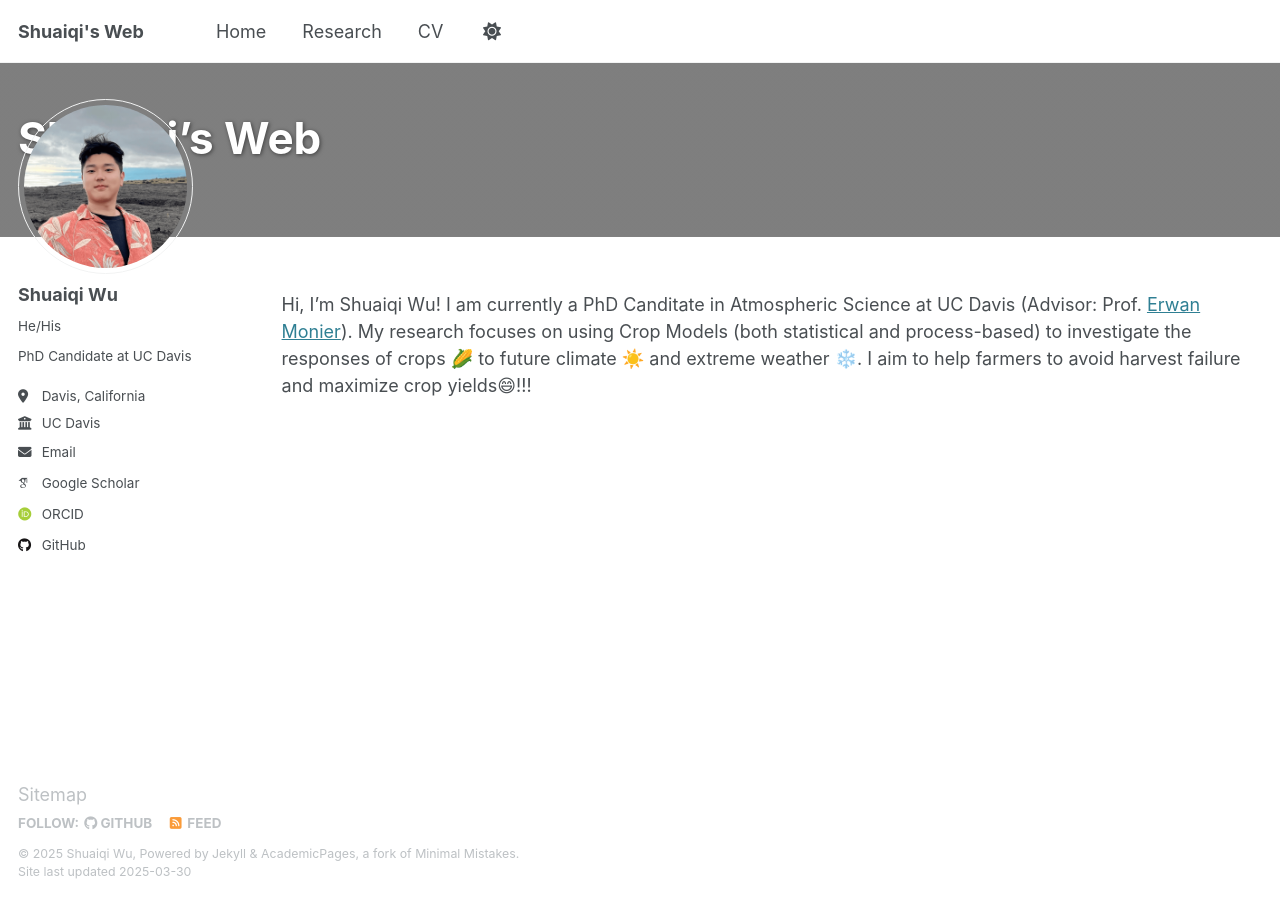
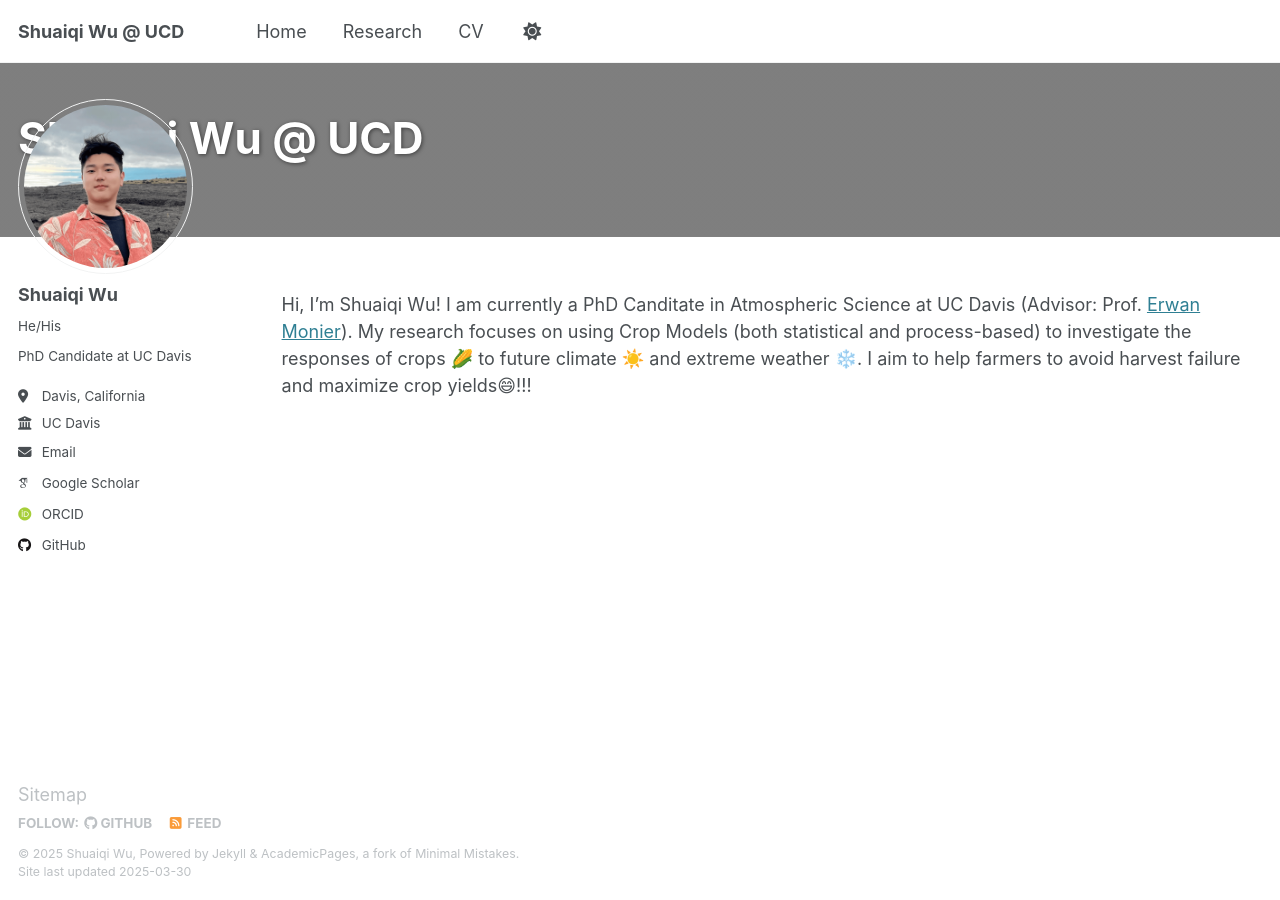
Before and after one commit to shqwu/shqwu.github.io, a Jekyll site: the page built from _pages/index.md, in a window 1280 px wide. Built offline with Jekyll 4.4.1, drawn with Linux system fonts in a browser that asks for light colours; emoji names are drawn with the system emoji font; some web fonts are replaced.

Commit message:
Update _config.yml

```diff
--- a/_config.yml
+++ b/_config.yml
@@ -1,7 +1,7 @@
 # Basic Site Settings
 locale                   : "en-US"
 site_theme               : "default"
-title                    : "Shuaiqi's Web"
+title                    : "Shuaiqi Wu @ UCD"
 title_separator          : "-"
 name                     : &name "Shuaiqi Wu"
 description              : &description "personal description"
```
